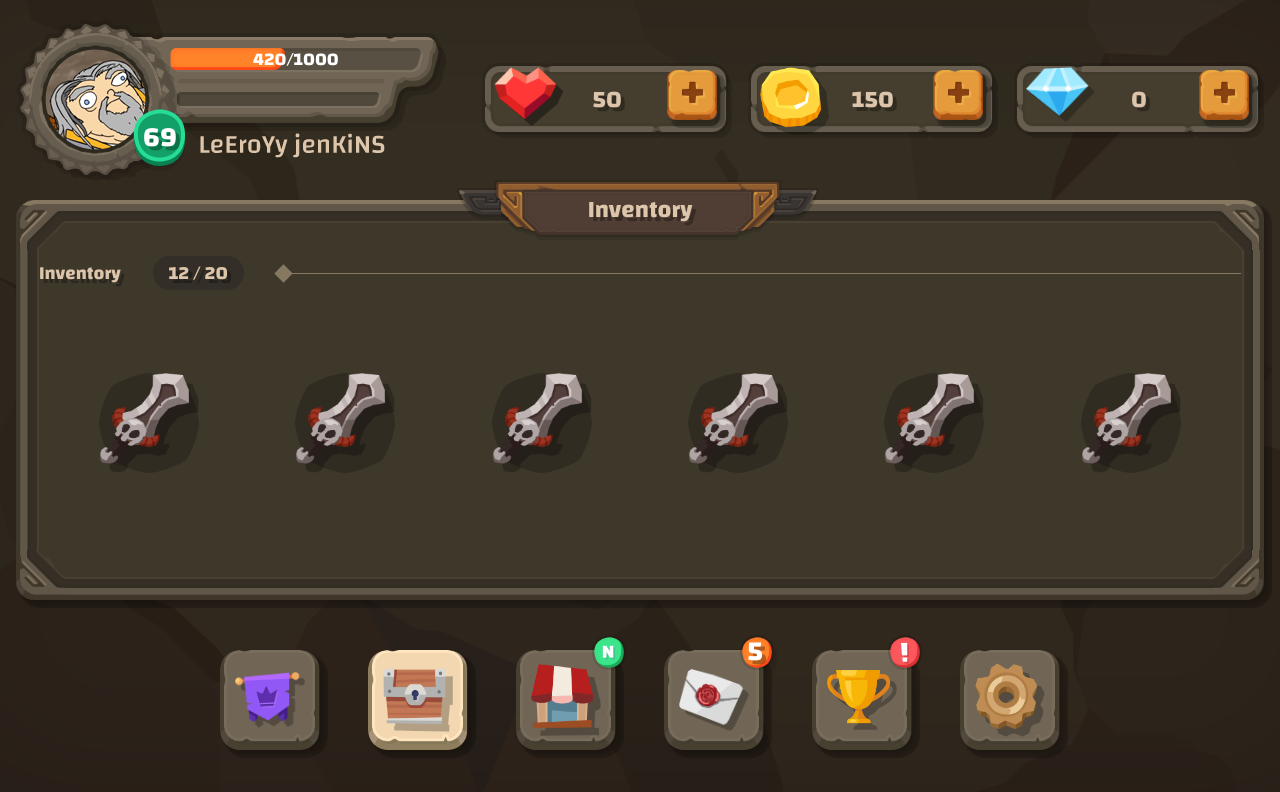
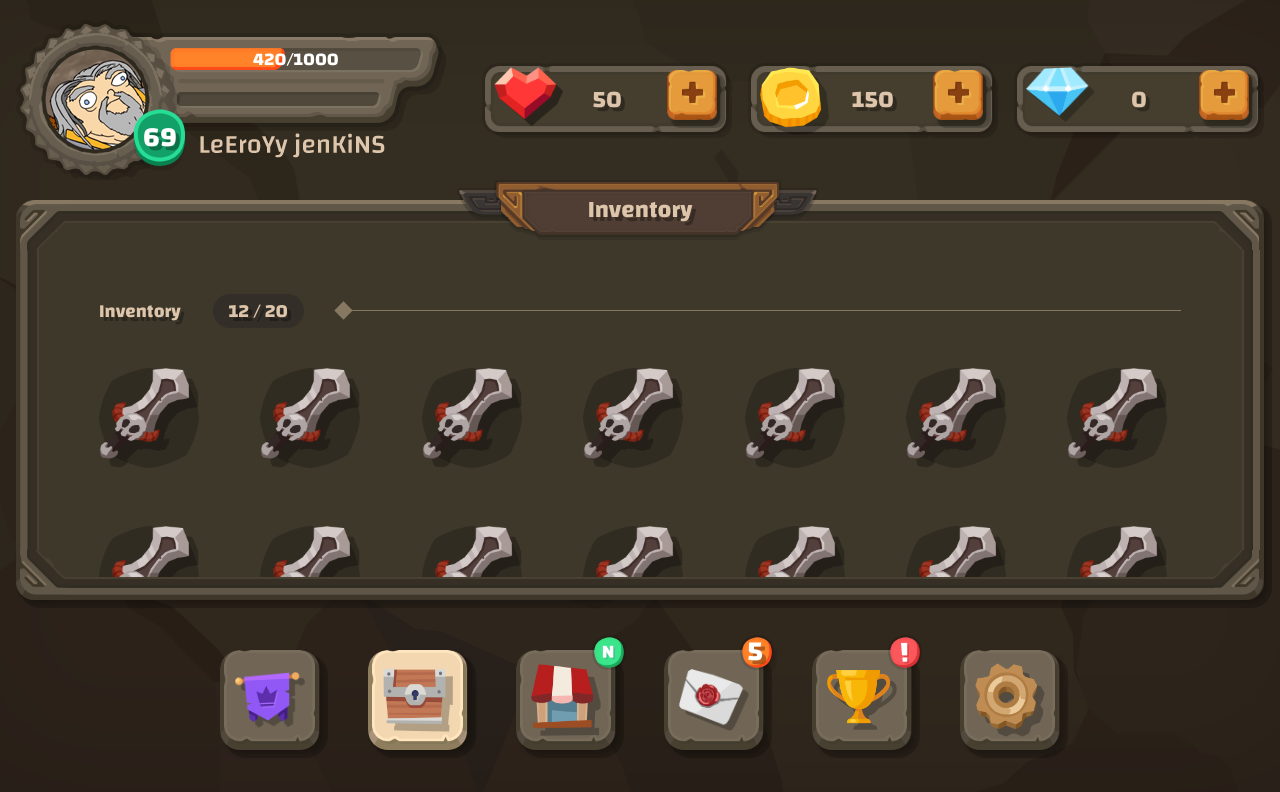
Before and after one commit to kennethlenaerts/mjr, an Angular app: page /inventory in a window 1280 px wide. Shown: the top 792 px of the page. Built offline with nearby package versions, Linux system fonts and the light colour scheme.

Commit message:
Update inventory view with seperator

```diff
--- a/src/app/views/inventory/inventory.view.scss
+++ b/src/app/views/inventory/inventory.view.scss
@@ -19,7 +19,8 @@
 
 .content {
   display: grid;
-  grid-template-rows: 100px auto;
+  grid-template-rows: 75px auto;
+  margin-top: 50px;
 }
 
 .amount {
@@ -28,6 +29,8 @@
   justify-items: center;
   align-items: center;
   grid-gap: 2rem;
+  width: 90%;
+  margin: auto;
 
   .total {
     background-color: var(--color-backdrop);
@@ -38,12 +41,12 @@
 
 .items {
   display: grid;
-  grid-gap: 6rem;
+  grid-gap: 3rem;
   grid-template-columns: repeat(auto-fill, minmax(100px, auto));
   grid-template-rows: repeat(auto-fill, minmax(100px, auto));
   margin-bottom: 50px;
   margin-left: auto;
   margin-right: auto;
-  margin-top: 50px;
+  margin-top: 20px;
   width: 90%;
 }
```
